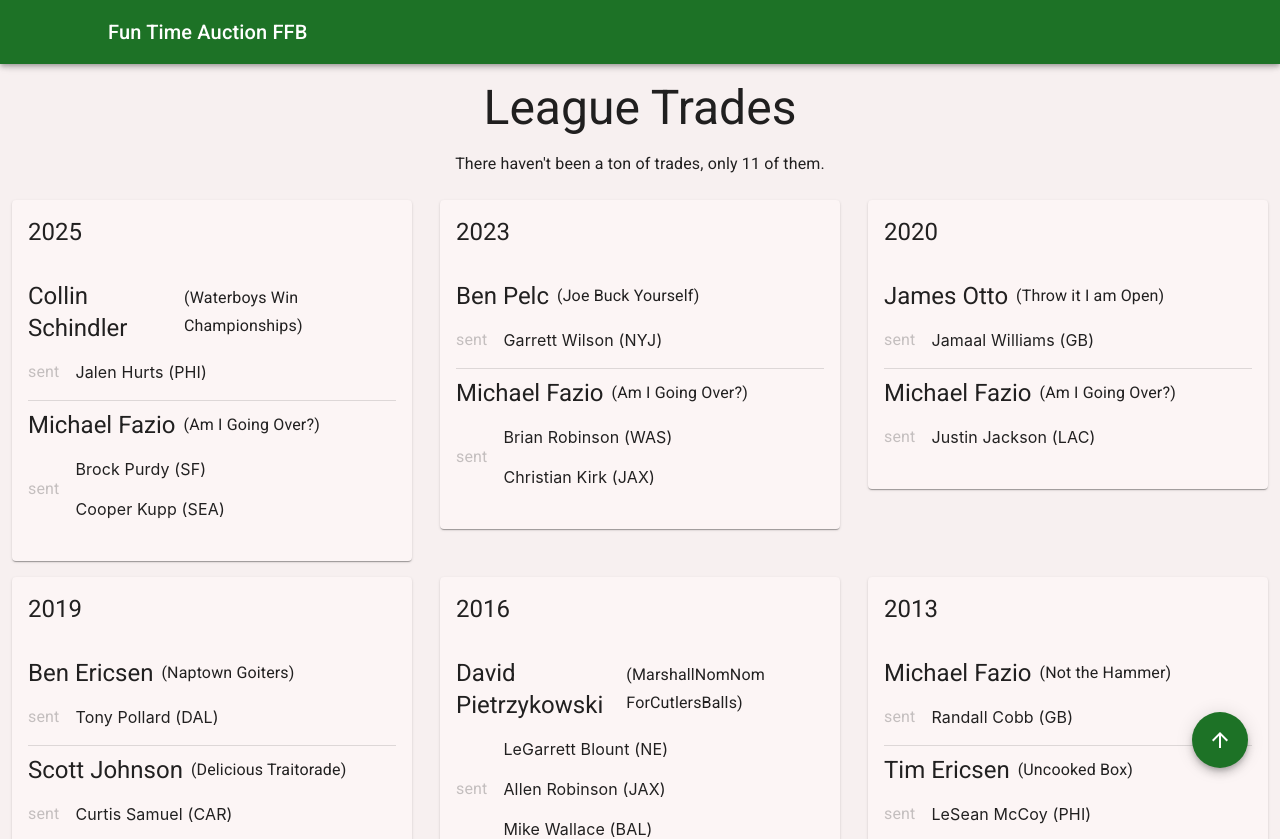
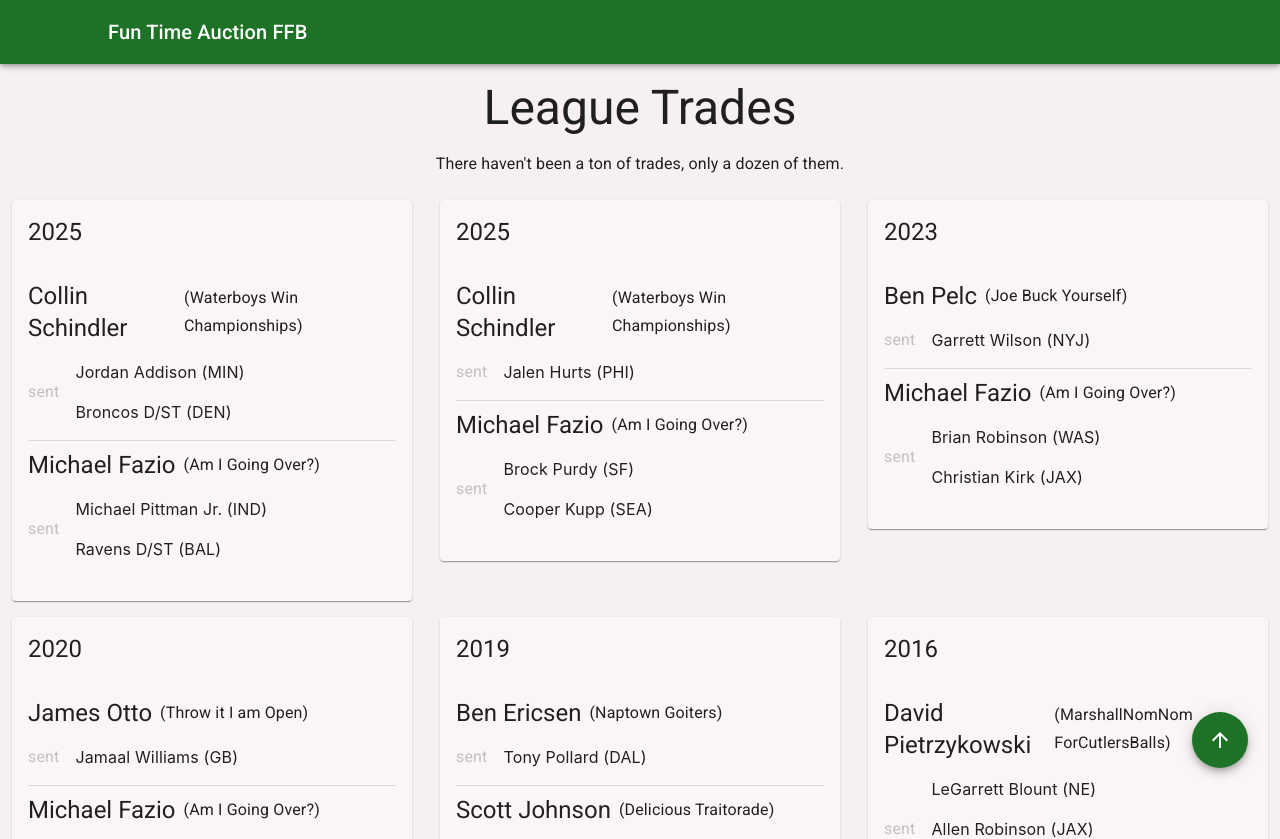
Before and after one commit to MFazio23/ESPN-FFB-Web, a React (Vite) app: page /history/trades in a window 1280 px wide. Shown: the top 839 px of the page. Built offline with nearby package versions, Linux system fonts and the light colour scheme; some icons are missing.

Commit message:
Add the latest trade for 2025 (Fazio/Nick)

```diff
--- a/src/data/files/trades.json
+++ b/src/data/files/trades.json
@@ -1,4 +1,32 @@
 [
+  {
+    "id": "2025-Nick-Fazio",
+    "year": 2025,
+    "firstOwner": "Collin Schindler",
+    "firstTeam": "Waterboys Win Championships",
+    "firstTeamPlayers": [
+      {
+        "name": "Jordan Addison",
+        "team": "MIN"
+      },
+      {
+        "name": "Broncos D/ST",
+        "team": "DEN"
+      }
+    ],
+    "secondOwner": "Michael Fazio",
+    "secondTeam": "Am I Going Over?",
+    "secondTeamPlayers": [
+      {
+        "name": "Michael Pittman Jr.",
+        "team": "IND"
+      },
+      {
+        "name": "Ravens D/ST",
+        "team": "BAL"
+      }
+    ]
+  },
   {
     "id": "2025-Collin-Fazio",
     "year": 2025,
--- a/src/history/trades/LeagueTrades.tsx
+++ b/src/history/trades/LeagueTrades.tsx
@@ -26,7 +26,7 @@ export default function LeagueTrades() {
     const header = (
         <Box display={'flex'} flexDirection={'column'} alignItems={'center'}>
             <Typography variant='h3' p={2}>League Trades</Typography>
-            <Typography variant='body1'>There haven't been a ton of trades, only 11 of them.</Typography>
+            <Typography variant='body1'>There haven't been a ton of trades, only a dozen of them.</Typography>
         </Box>
     );
 
```
